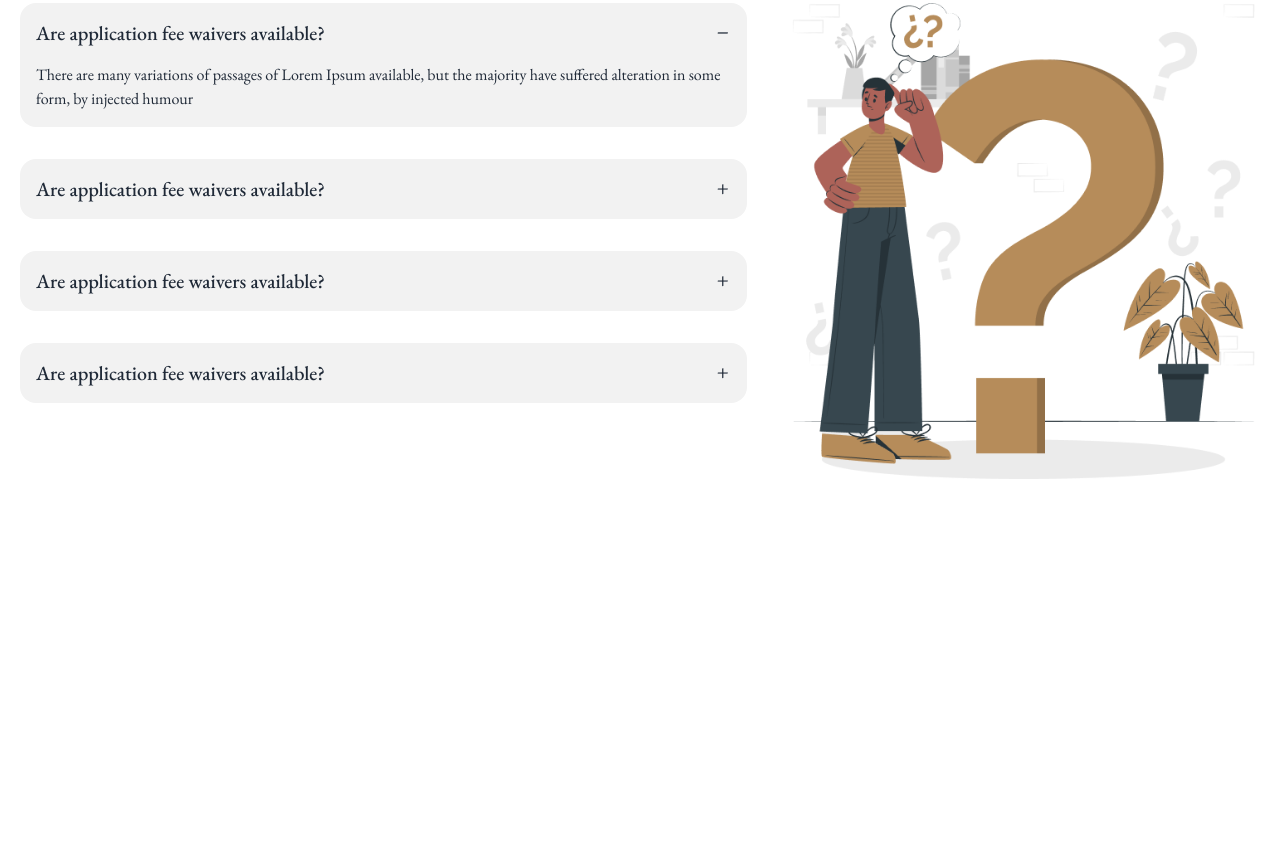
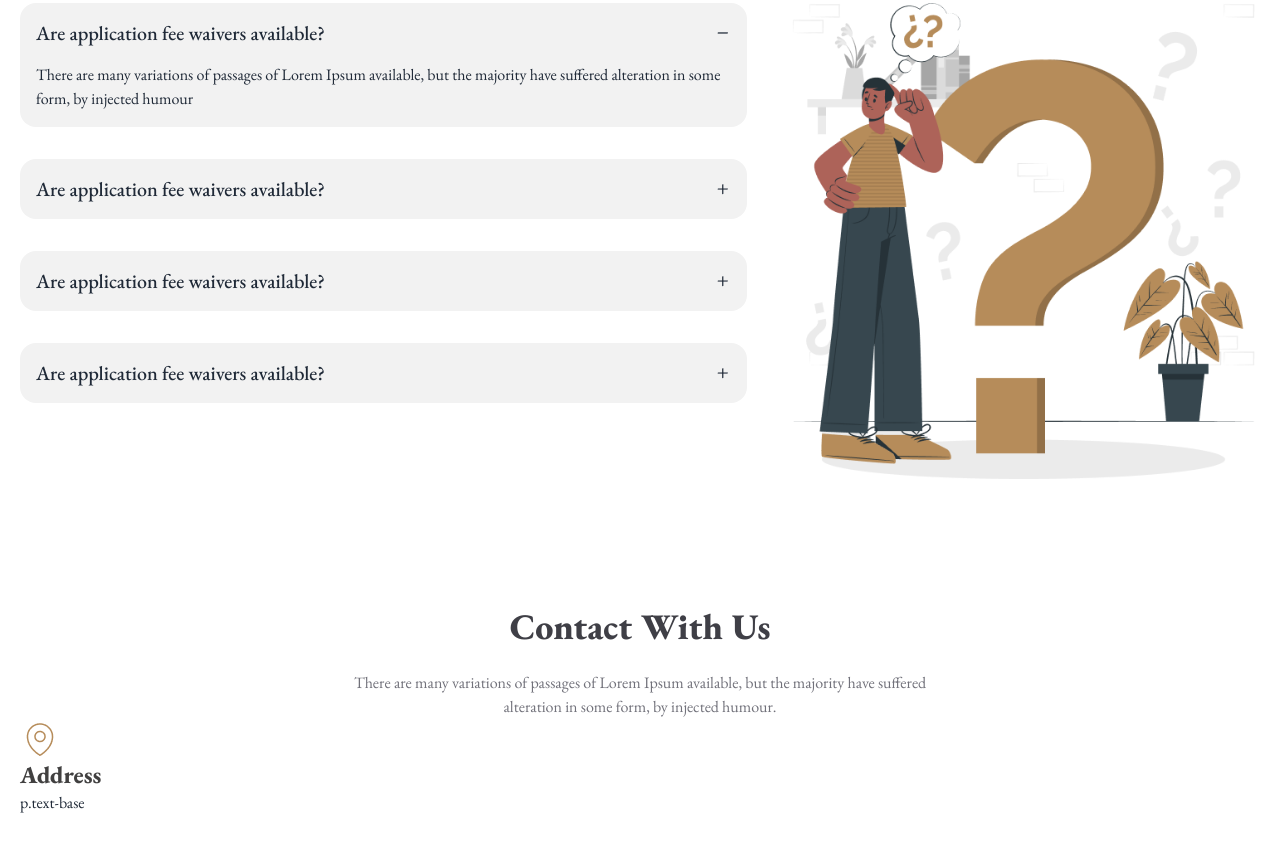
Before and after one commit to Durjoy96/legal-solution-DaisyUI, a plain HTML site: page index.html in a window 1280 px wide. Shown: the part 3054-3905 px from the top of the page. Before the commit the page ends 3773 px from the top, so only its background shows below. Drawn offline with nearby package versions, Linux system fonts and the light colour scheme.

Commit message:
contact us section start

```diff
--- a/index.html
+++ b/index.html
@@ -370,6 +370,28 @@
         </div>
       </div>
     </section>
+    <!-- contact us -->
+     <section class="mt-12 lg:mt-32">
+      <!-- text -->
+      <div class="max-w-xl text-center mx-auto">
+        <h2 class="text-4xl font-extrabold text-zinc-700">Contact With Us</h2>
+        <p class="mt-6 text-base text-zinc-500">There are many variations of passages of Lorem Ipsum available, but the majority have suffered alteration in some form, by injected humour.</p>
+      </div>
+      <!--main container -->
+       <div>
+        <!-- cards container -->
+        <div>
+          <!-- card 1 -->
+          <div class="">
+            <div>
+              <img src="assets/images/location.png" alt="location">
+            </div>
+            <h4 class="text-2xl font-extrabold text-[#414040]">Address</h4>
+            p.text-base
+          </div>
+        </div>
+       </div>
+     </section>
   </main>
   <br><br><br><br><br><br><br><br><br><br>
 </body>
```
